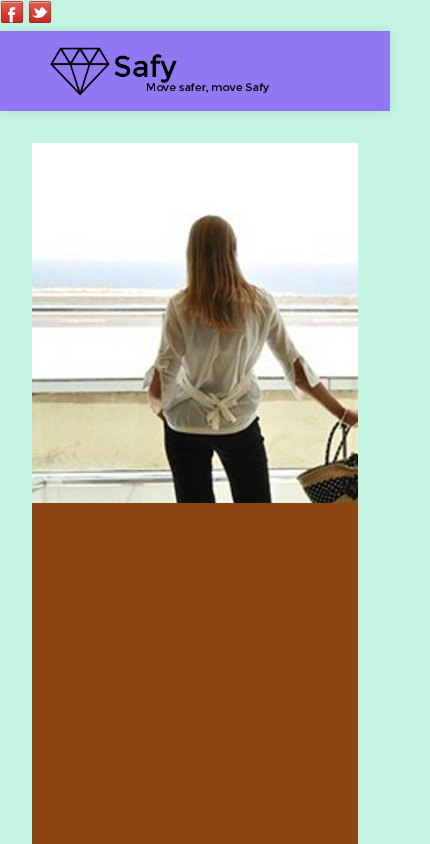
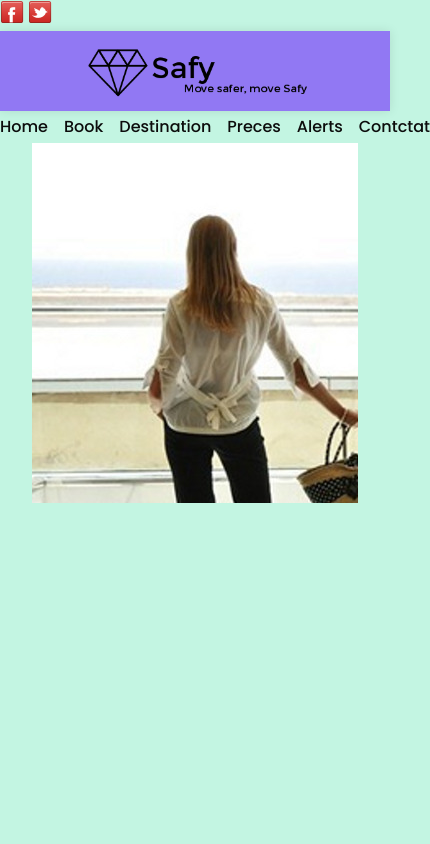
Before and after one commit to Moriaque/Stagiaire-projet-1, a plain HTML site: page index.html in a window 390 px wide. Shown: the top 844 px of the page, 430 px wide, since content can reach past the window. Drawn offline with Linux system fonts and the light colour scheme.

Commit message:
Premiere modification

```diff
--- a/index.html
+++ b/index.html
@@ -10,9 +10,13 @@
     <img src="aseet/20.png" alt="">
      <img src="aseet/19.png" alt="">
     <header>
+        <div class="tt">
+            <div class="logo">
                 <h2>
                     <img src="aseet/18.jpg.png" width="250px ">
                 </h2>
+            </div>
+            <div class="Menu">
                 <nav>
                     <ul>
                         <li>
@@ -33,6 +37,8 @@
                         </li>
                     </ul>
                 </nav>
+            </div>
+        </div>
     </header>
     <main>
         <section id="hero">
--- a/style.css
+++ b/style.css
@@ -23,7 +23,7 @@
     color: var(--var-text-color-dark);
    }
 
-   header{
+   header .tt{
     height:5rem;
     background-color: #9178f3;
     padding: 0 2rem;
@@ -38,7 +38,7 @@
     z-index: 1000;
     }
 
-   header nav ul {
+   header .tt nav ul {
      display: flex;
      align-items: center;
      list-style: none;
@@ -207,13 +207,11 @@
 
    @media screen and (max-width: 768px) {
 
-    header nav {
-      display: none;
+    .tt {
+      flex-direction: column;
     }
 
     #hero{
-
-      background: saddlebrown;
       min-height: 100vh;
     }
 
```
Lines whose indentation alone changed are shown as unchanged.
